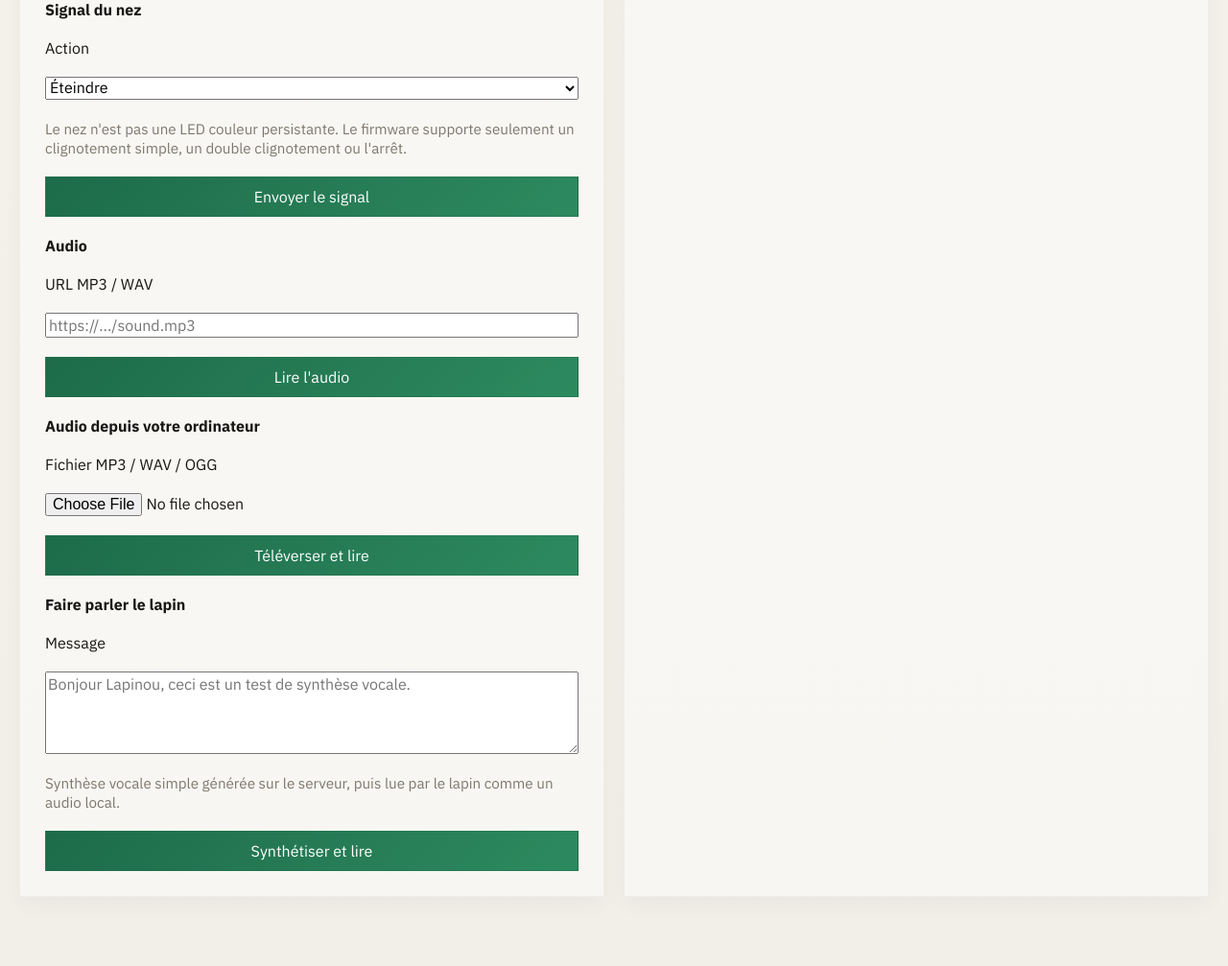
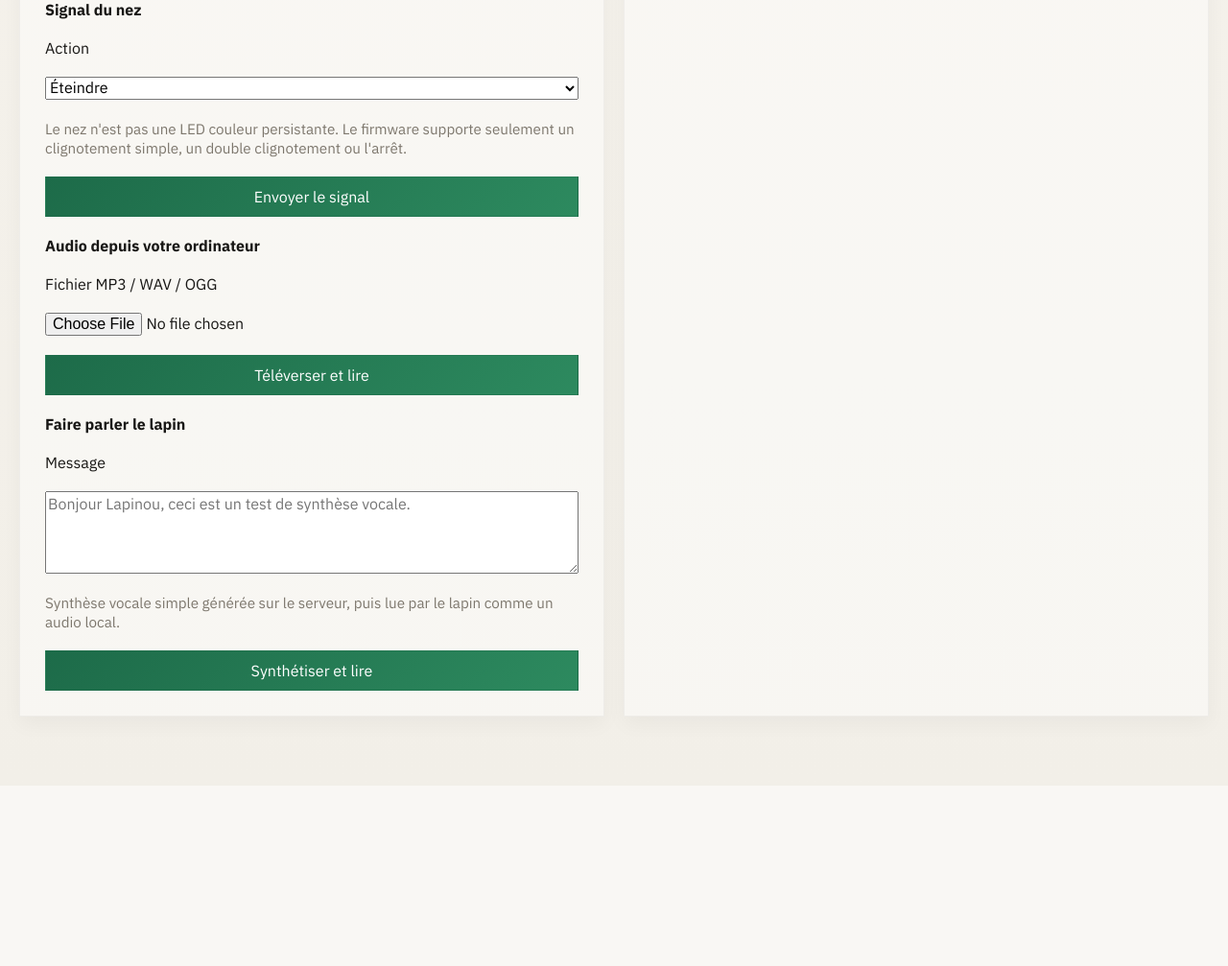
Before and after one commit to apachot/nabaztag, a Flask app: template apps/portal/portal_app/templates/rabbits/detail.html in a window 1280 px wide. Shown: the part 1330-2337 px from the top of the page at 96% size. After the commit the page ends 2098 px from the top, so only its background shows below. Run offline with Flask 3, Linux system fonts and the light colour scheme; the template is opened without the code that fills it, so the values that code supplies are empty; some libraries are stand-ins or nearby versions.

Commit message:
Remove external audio URL control from rabbit page

```diff
--- a/apps/portal/portal_app/templates/rabbits/detail.html
+++ b/apps/portal/portal_app/templates/rabbits/detail.html
@@ -152,13 +152,6 @@
             </select>
             <div class="meta">Le nez n'est pas une LED couleur persistante. Le firmware supporte seulement un clignotement simple, un double clignotement ou l'arrêt.</div>
             <button class="button primary" type="submit">Envoyer le signal</button>
-          </form>
-
-          <form method="post" action="{{ url_for('main.rabbit_device_audio', rabbit_id=rabbit.id) }}" class="stack">
-            <strong>Audio</strong>
-            <label>URL MP3 / WAV</label>
-            <input type="url" name="url" placeholder="https://.../sound.mp3">
-            <button class="button primary" type="submit">Lire l'audio</button>
           </form>
 
           <form method="post" action="{{ url_for('main.rabbit_device_audio_upload', rabbit_id=rabbit.id) }}" enctype="multipart/form-data" class="stack">
```
